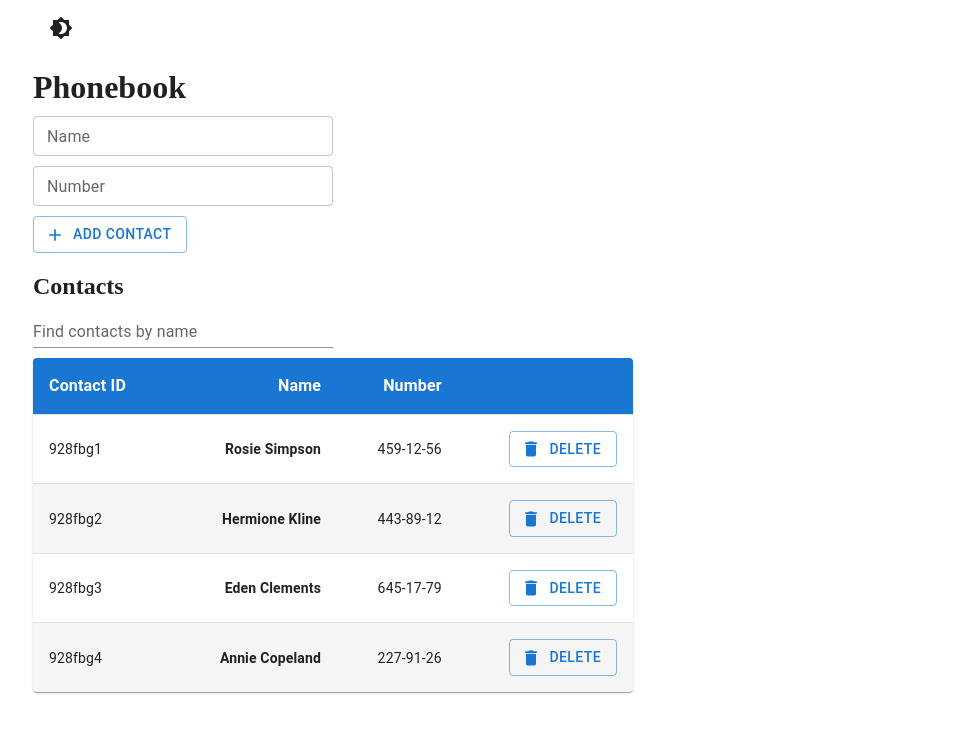
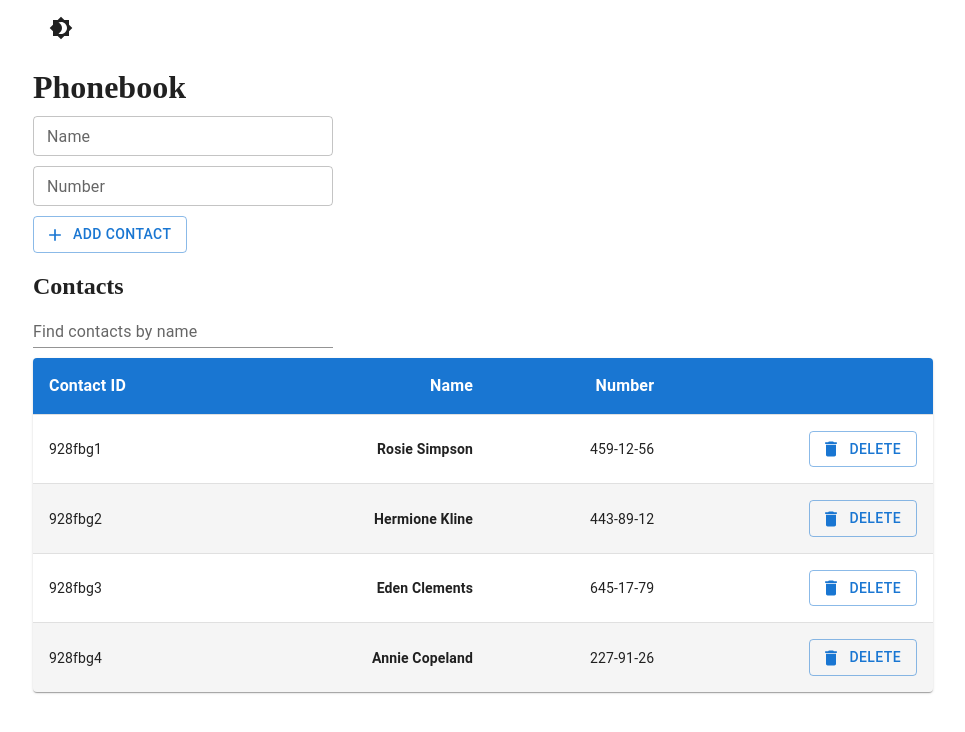
Before and after one commit to kbuhantsev/goit-react-hw-04-phonebook, a React (Create React App) app: page / in a window 1280 px wide. Shown: the top 732 px of the page, without its empty margins (31-996 px from the left). Built offline with nearby package versions, Linux system fonts and the light colour scheme.

Commit message:
Update ContactsTable.jsx

```diff
--- a/src/components/ContactsTable/ContactsTable.jsx
+++ b/src/components/ContactsTable/ContactsTable.jsx
@@ -12,7 +12,7 @@ import { StyledTableCell, StyledTableRow } from './ContactsTable.styled';
 
 function ContactsTable({ contacts, onDelete }) {
   return (
-    <TableContainer component={Paper} sx={{ width: 600 }}>
+    <TableContainer component={Paper} sx={{ maxWidth: '900px' }}>
       <Table aria-label="contacts table">
         <TableHead>
           <TableRow>
```
